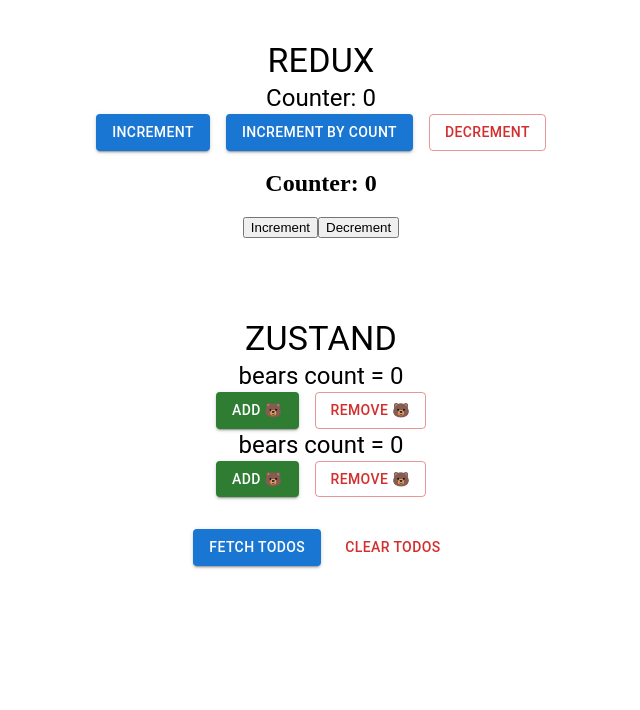
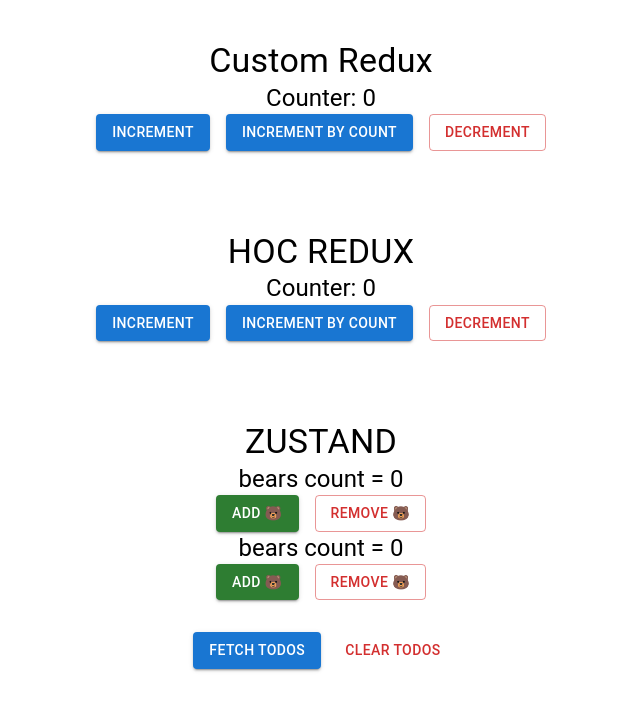
Before and after one commit to Alejandro-Vas/state-managers, a React (Vite) app: page / in a window 1280 px wide. Shown: the top 710 px of the page, without its empty margins (319-959 px from the left). Built offline with nearby package versions, Linux system fonts and the light colour scheme.

Commit message:
Redux refactor

```diff
--- a/src/App.tsx
+++ b/src/App.tsx
@@ -1,25 +1,32 @@
 import {Typography} from '@mui/material';
 import './App.css';
 import {BearCounter, LegacyCounter, Todos} from './components';
-import Counter from './components/Counter/Counter';
+import CustomCounter from './components/CustomCounter/CustomCounter';
 import {Provider} from 'react-redux';
 import {store} from './store/redux/store';
 
+const styles = {mt: 10};
+
 function App() {
   return (
-    // eslint-disable-next-line @typescript-eslint/no-explicit-any
-    <Provider store={store as any}>
-      <Typography variant="h4">REDUX</Typography>
-      <Counter />
-      <LegacyCounter />
+    <>
+      <Typography variant="h4">Custom Redux</Typography>
+      <CustomCounter />
 
-      <Typography variant="h4" sx={{mt: 10}}>
+      <Provider store={store as never}>
+        <Typography variant="h4" sx={styles}>
+          HOC REDUX
+        </Typography>
+        <LegacyCounter />
+      </Provider>
+
+      <Typography variant="h4" sx={styles}>
         ZUSTAND
       </Typography>
       <BearCounter />
       <BearCounter />
       <Todos />
-    </Provider>
+    </>
   );
 }
 
--- a/src/components/Counter/Counter.tsx
+++ b/src/components/Counter/Counter.tsx
@@ -1,33 +1,14 @@
-import {useEffect, useState} from 'react';
 import {Button, Typography} from '@mui/material';
-import {decrement, increment, incrementBy, store} from '../../store/redux/store';
 
-const Counter = () => {
-  const [, updateState] = useState({});
+type CounterProps = {
+  handleIncrement: () => void;
+  handleDecrement: () => void;
+  handleIncrementByCount: () => void;
+  count: number;
+};
 
-  useEffect(() => {
-    const unsubscribe = store.subscribe(() => {
-      updateState({});
-    });
-    return () => {
-      unsubscribe();
-    };
-  }, []);
-
-  const count = store.getState();
-
-  const handleIncrement = () => {
-    store.dispatch(increment());
-  };
-
-  const handleDecrement = () => {
-    store.dispatch(decrement());
-  };
-
-  const handleIncrementByCount = () => {
-    store.dispatch(incrementBy(count));
-  };
-
+const Counter = (props: CounterProps) => {
+  const {handleDecrement, handleIncrement, handleIncrementByCount, count} = props;
   return (
     <div>
       <Typography variant="h5">Counter: {count}</Typography>
--- /dev/null
+++ b/src/components/CustomCounter/CustomCounter.tsx
@@ -0,0 +1,41 @@
+import {useEffect, useState} from 'react';
+import {decrement, increment, incrementBy, store} from '../../store/redux/store';
+import {Counter} from '..';
+
+const CustomCounter = () => {
+  const [, updateState] = useState({});
+
+  useEffect(() => {
+    const unsubscribe = store.subscribe(() => {
+      updateState({});
+    });
+    return () => {
+      unsubscribe();
+    };
+  }, []);
+
+  const count = store.getState();
+
+  const handleIncrement = () => {
+    store.dispatch(increment());
+  };
+
+  const handleDecrement = () => {
+    store.dispatch(decrement());
+  };
+
+  const handleIncrementByCount = () => {
+    store.dispatch(incrementBy(count));
+  };
+
+  return (
+    <Counter
+      count={count}
+      handleDecrement={handleDecrement}
+      handleIncrement={handleIncrement}
+      handleIncrementByCount={handleIncrementByCount}
+    />
+  );
+};
+
+export default CustomCounter;
--- a/src/components/LegacyCounter/LegacyCounter.tsx
+++ b/src/components/LegacyCounter/LegacyCounter.tsx
@@ -1,6 +1,7 @@
 import {Component} from 'react';
 import {connect} from 'react-redux';
-import {RootState, increment, decrement} from '../../store/redux/store';
+import {RootState, increment, decrement, incrementBy} from '../../store/redux/store';
+import {Counter} from '..';
 
 type StateProps = {
   state: number;
@@ -9,19 +10,25 @@
 type DispatchProps = {
   handleIncrement: () => void;
   handleDecrement: () => void;
+  handleIncrementByCount: (count: number) => void;
 };
 
 type Props = StateProps & DispatchProps;
 
 class LegacyCounter extends Component<Props> {
   render() {
-    const {state, handleIncrement, handleDecrement} = this.props;
+    const {state: count, handleIncrement, handleDecrement, handleIncrementByCount} = this.props;
+
+    const handleIncrementBy = () => {
+      handleIncrementByCount(count);
+    };
     return (
-      <div>
-        <h2>Counter: {state}</h2>
-        <button onClick={handleIncrement}>Increment</button>
-        <button onClick={handleDecrement}>Decrement</button>
-      </div>
+      <Counter
+        count={count}
+        handleDecrement={handleDecrement}
+        handleIncrement={handleIncrement}
+        handleIncrementByCount={handleIncrementBy}
+      />
     );
   }
 }
@@ -33,6 +40,7 @@
 const mapDispatchToProps: DispatchProps = {
   handleDecrement: increment,
   handleIncrement: decrement,
+  handleIncrementByCount: incrementBy,
 };
 
 export default connect(mapStateToProps, mapDispatchToProps)(LegacyCounter);
--- a/src/components/index.ts
+++ b/src/components/index.ts
@@ -1,4 +1,5 @@
 export {default as BearCounter} from './BearCounter/BearCounter';
 export {default as Todos} from './Todos/Todos';
+export {default as CustomCounter} from './CustomCounter/CustomCounter';
+export {default as LegacyCounter} from './LegacyCounter/LegacyCounter';
 export {default as Counter} from './Counter/Counter';
-export {default as LegacyCounter} from './LegacyCounter/LegacyCounter';
--- a/src/store/redux/store.ts
+++ b/src/store/redux/store.ts
@@ -59,4 +59,4 @@
   return {getState, dispatch, subscribe};
 };
 
-export const store = createStore(counterReducer);
+export const store = Object.freeze(createStore(counterReducer));
```
